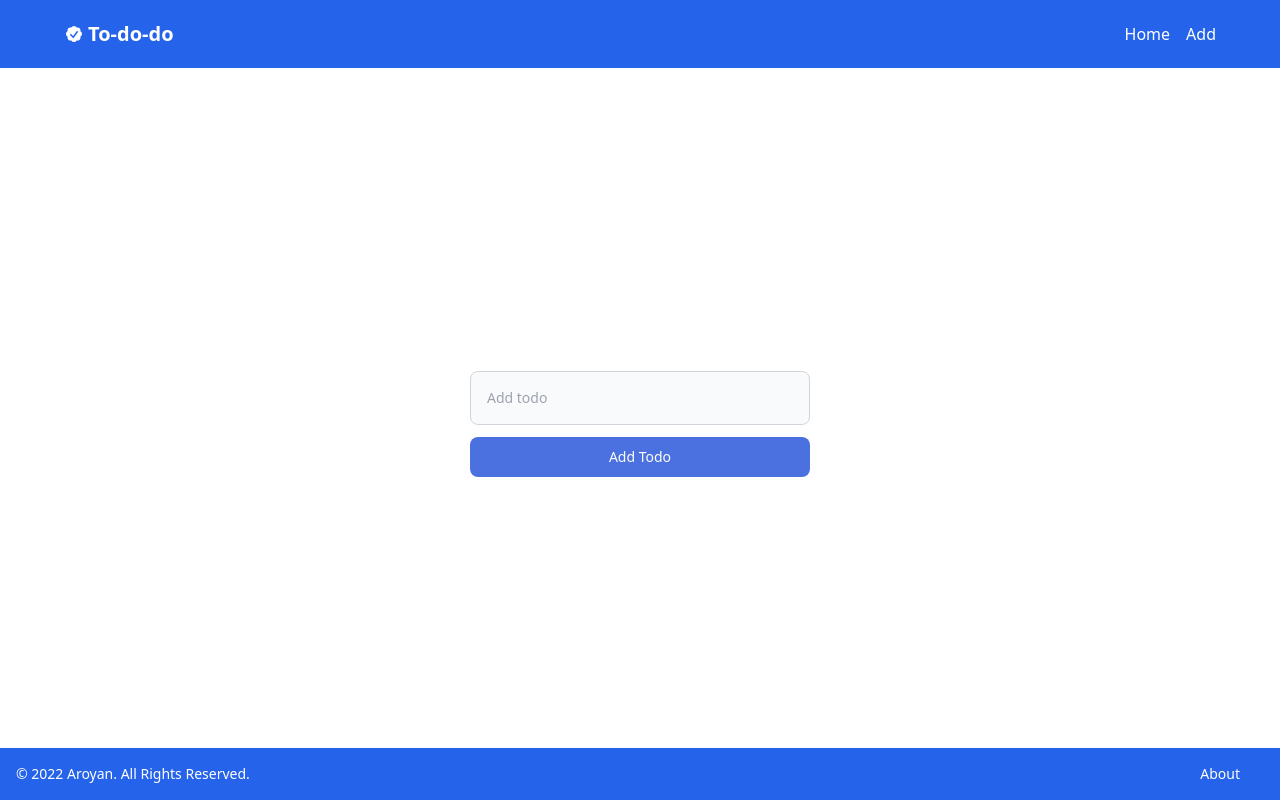
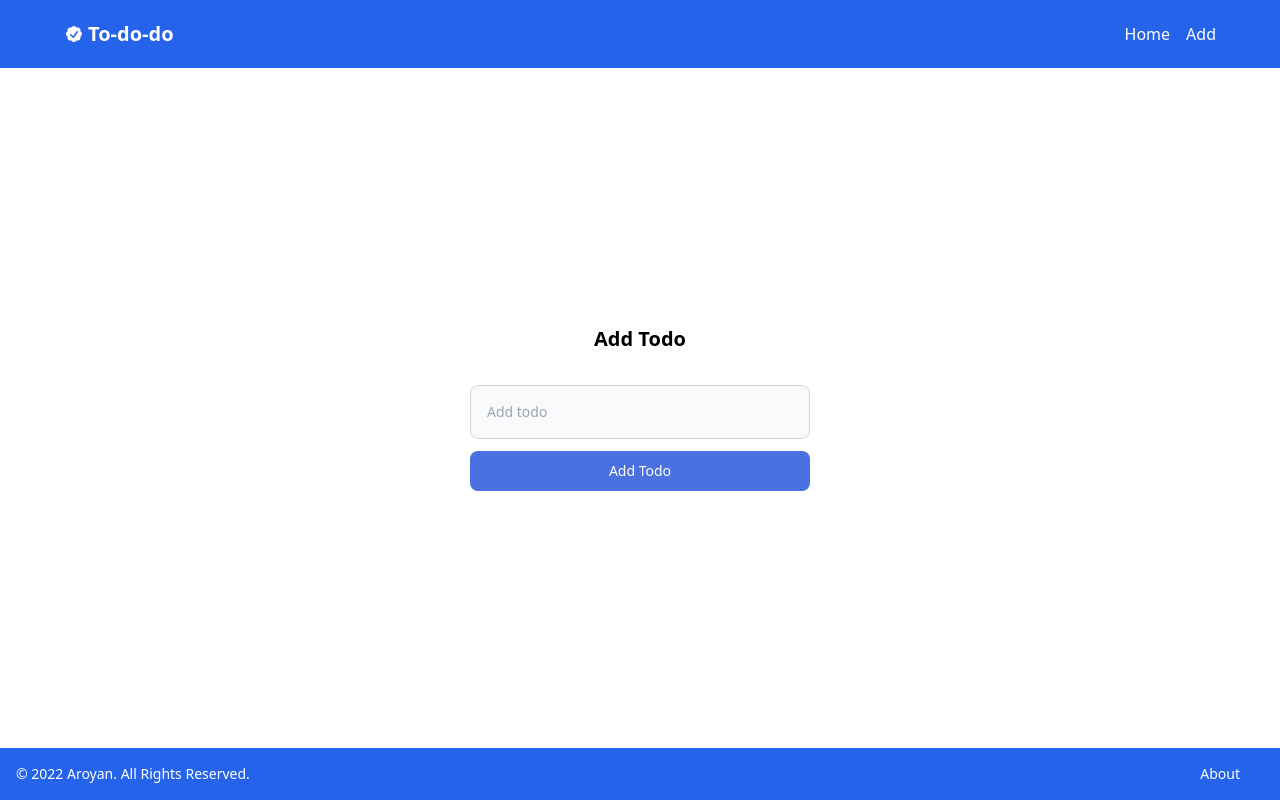
Before and after one commit to aroyan/challenge-4, a React (Vite) app: page /add in a window 1280 px wide. Built offline with nearby package versions, Linux system fonts and the light colour scheme.

Commit message:
feat: add heading at update & add pages

```diff
--- a/src/pages/Add.jsx
+++ b/src/pages/Add.jsx
@@ -31,7 +31,8 @@ function Add() {
 
   return (
     <Layout>
-      <section className="flex h-[calc(100vh-120px)] justify-center items-center">
+      <section className="flex h-[calc(100vh-120px)] justify-center items-center flex-col">
+        <h1 className="text-xl font-semibold">Add Todo</h1>
         <form
           className="mt-8 w-full flex flex-col justify-center items-center gap-3"
           onSubmit={(event) => {
--- a/src/pages/Update.jsx
+++ b/src/pages/Update.jsx
@@ -37,6 +37,7 @@ function Update() {
     <Layout>
       {editTodo ? (
         <section className="h-[calc(100vh-120px)] flex items-center justify-center flex-col">
+          <h1 className="mb-8 text-xl font-semibold">Update Todo</h1>
           <form
             onSubmit={(event) => {
               setIsLoading(true);
```
